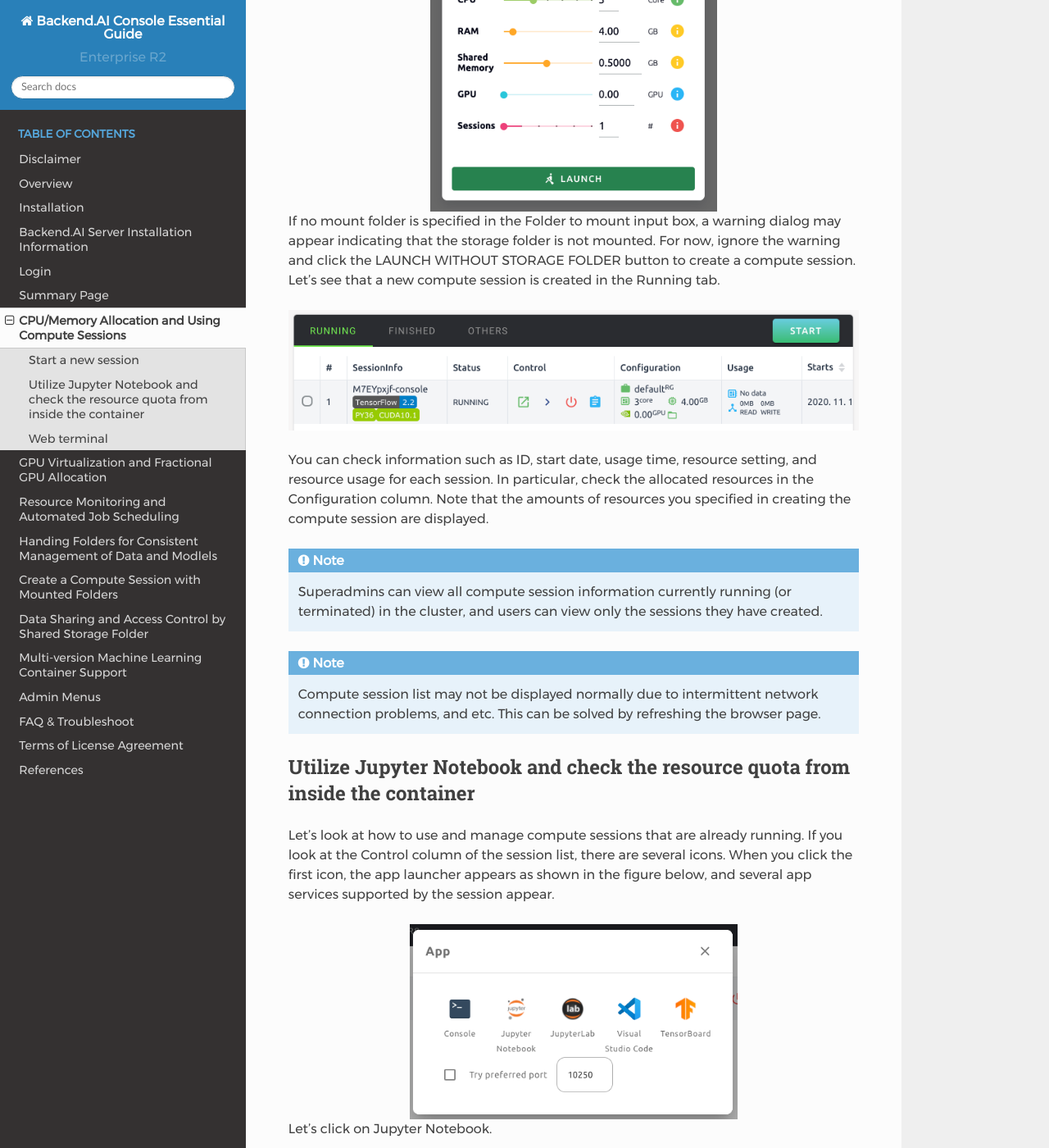
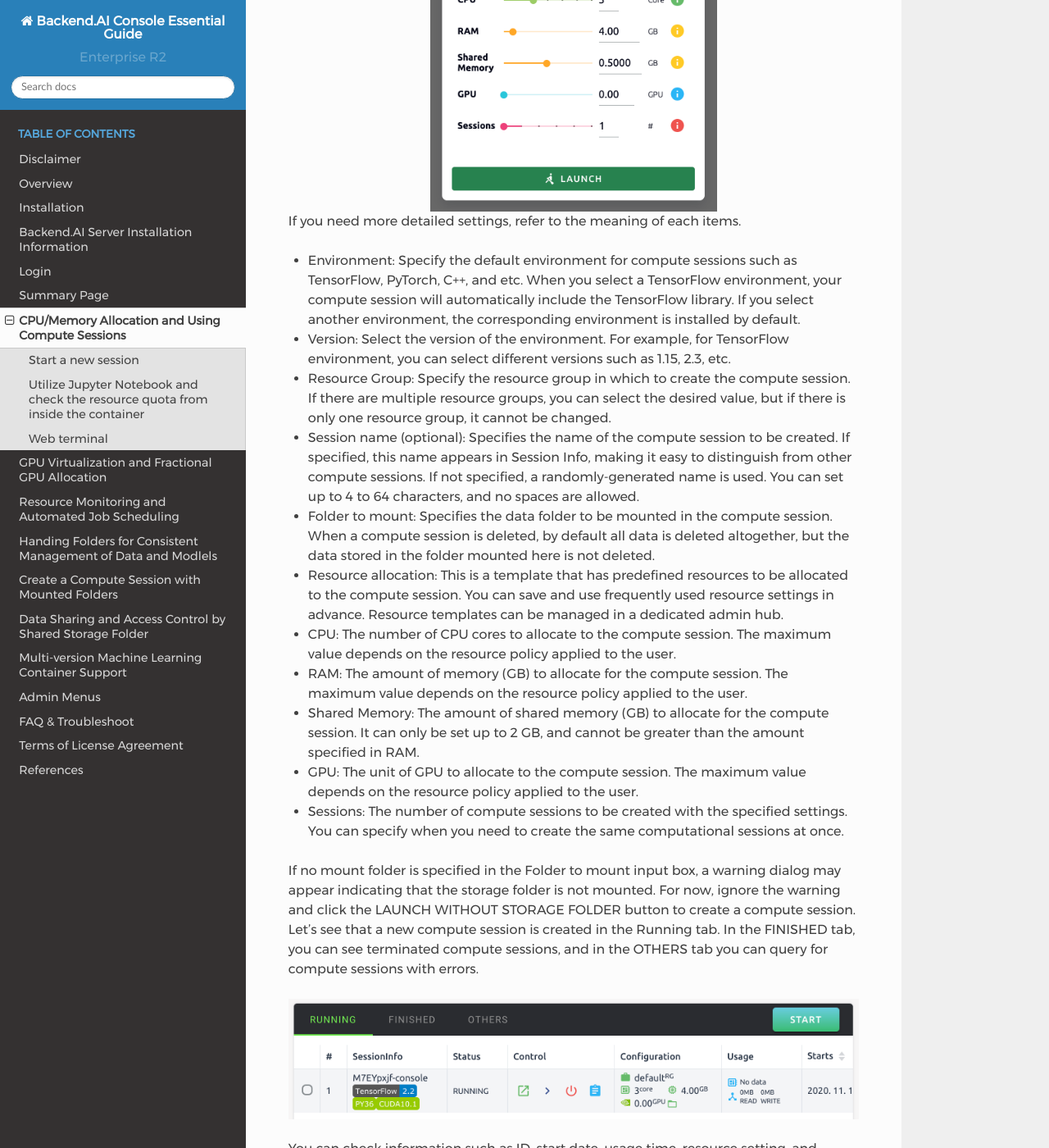
Before and after one commit to lablup/backend.ai-docs-webui, a Sphinx documentation site: the page built from docs/allocate_cpu_mem/allocate_cpu_mem.rst, in a window 1280 px wide and 1400 px high, scrolled down 1570 px. Shown: the whole window at 82% size. Built offline with Sphinx 7.4.7 and the Read the Docs theme 2.0.0, drawn with Linux system fonts in a browser that asks for light colours.

Commit message:
docs: add description on fields session launch dialog

```diff
--- a/docs/allocate_cpu_mem/allocate_cpu_mem.rst
+++ b/docs/allocate_cpu_mem/allocate_cpu_mem.rst
@@ -37,11 +37,49 @@
    :width: 350
    :align: center
 
+If you need more detailed settings, refer to the meaning of each items.
+
+* Environment: Specify the default environment for compute sessions such as
+  TensorFlow, PyTorch, C++, and etc. When you select a TensorFlow environment,
+  your compute session will automatically include the TensorFlow library.
+  If you select another environment, the corresponding environment is installed
+  by default.
+* Version: Select the version of the environment. For example, for TensorFlow
+  environment, you can select different versions such as 1.15, 2.3, etc.
+* Resource Group: Specify the resource group in which to create the compute
+  session. If there are multiple resource groups, you can select the desired
+  value, but if there is only one resource group, it cannot be changed.
+* Session name (optional): Specifies the name of the compute session to be
+  created. If specified, this name appears in Session Info, making it easy to
+  distinguish from other compute sessions. If not specified, a
+  randomly-generated name is used. You can set up to 4 to 64 characters, and no
+  spaces are allowed.
+* Folder to mount: Specifies the data folder to be mounted in the compute
+  session. When a compute session is deleted, by default all data is deleted
+  altogether, but the data stored in the folder mounted here is not deleted.
+* Resource allocation: This is a template that has predefined resources to be
+  allocated to the compute session. You can save and use frequently used
+  resource settings in advance. Resource templates can be managed in a dedicated
+  admin hub.
+* CPU: The number of CPU cores to allocate to the compute session. The maximum
+  value depends on the resource policy applied to the user.
+* RAM: The amount of memory (GB) to allocate for the compute session. The
+  maximum value depends on the resource policy applied to the user.
+* Shared Memory: The amount of shared memory (GB) to allocate for the
+  compute session. It can only be set up to 2 GB, and cannot be greater than the
+  amount specified in RAM.
+* GPU: The unit of GPU to allocate to the compute session. The maximum value
+  depends on the resource policy applied to the user.
+* Sessions: The number of compute sessions to be created with the specified
+  settings. You can specify when you need to create the same computational
+  sessions at once.
+
 If no mount folder is specified in the Folder to mount input box, a warning
 dialog may appear indicating that the storage folder is not mounted. For now,
 ignore the warning and click the LAUNCH WITHOUT STORAGE FOLDER button to create
 a compute session. Let's see that a new compute session is created in the
-Running tab.
+Running tab. In the FINISHED tab, you can see terminated compute sessions, and
+in the OTHERS tab you can query for compute sessions with errors.
 
 .. image:: session_created.png
 
```
Also changed, not shown: docs/login/login.rst (+19 -0 lines), docs/login/ui_menu.png (added), 2 other files.
